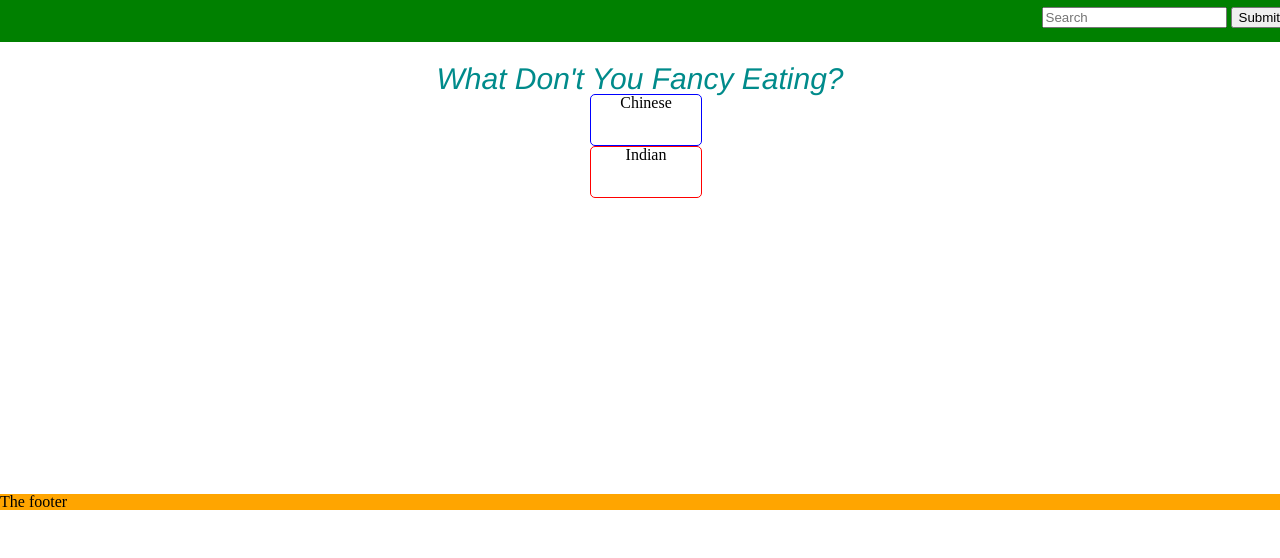
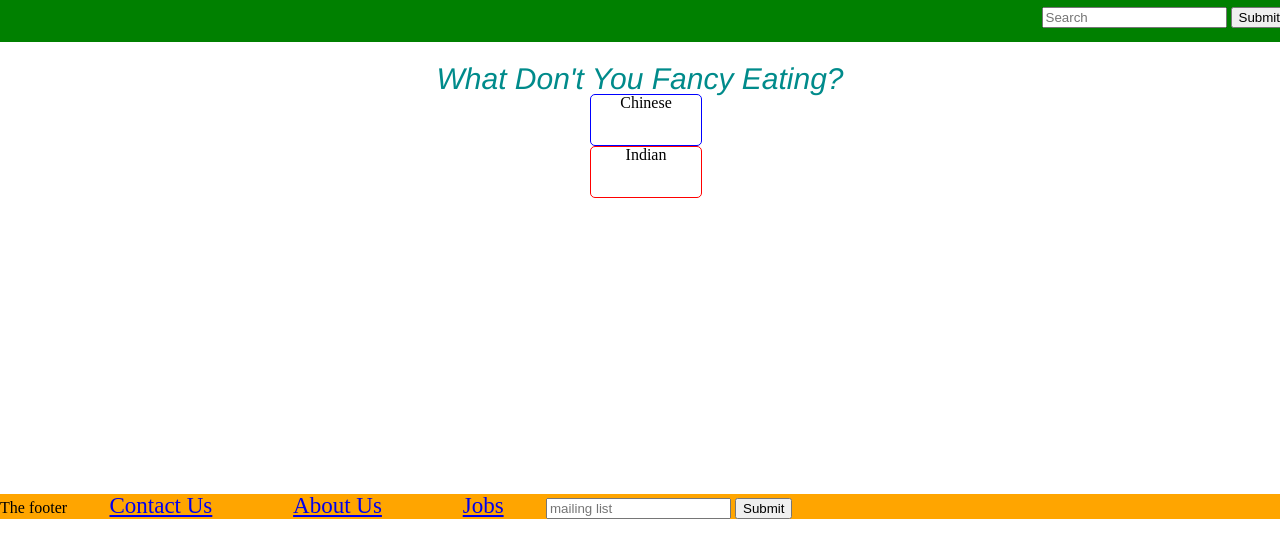
Before and after one commit to hainesy91/project_y, a website: page index.html in a window 1280 px wide. Drawn offline with Linux system fonts and the light colour scheme; files that its build step writes are made by us from their sources.

Commit message:
adding footer

```diff
--- a/index.html
+++ b/index.html
@@ -28,7 +28,16 @@
 
 </div>
 
-<footer>The footer</footer>
+<footer>The footer
+  <ul class="footerList">
+    <li><a href="#">Contact Us</a></li>
+    <li><a href="#">About Us</a></li>
+    <li><a href="#">Jobs</a></li>
+  </ul>
+ <input id="mailingList" type="search" placeholder="mailing list"/>
+ <button id="mailigListSubmit" type="submit">Submit</button>
+
+</footer>
 
 
 
--- a/stylesheets/main.css
+++ b/stylesheets/main.css
@@ -1,3 +1,10 @@
+body {
+  font-family: helvetica;
+  font-weight: none;
+  font-size: 20px;
+}
+
+
 #navBar {
   height: 50px;
   background: green;
@@ -60,3 +67,14 @@ footer{
   margin: -8px;
 
 }
+
+.footerList {
+  list-style: none;
+  display: inline;
+}
+
+.footerList li {
+  display: inline;
+  margin:3%;
+  font-size: 23px;
+}
```
